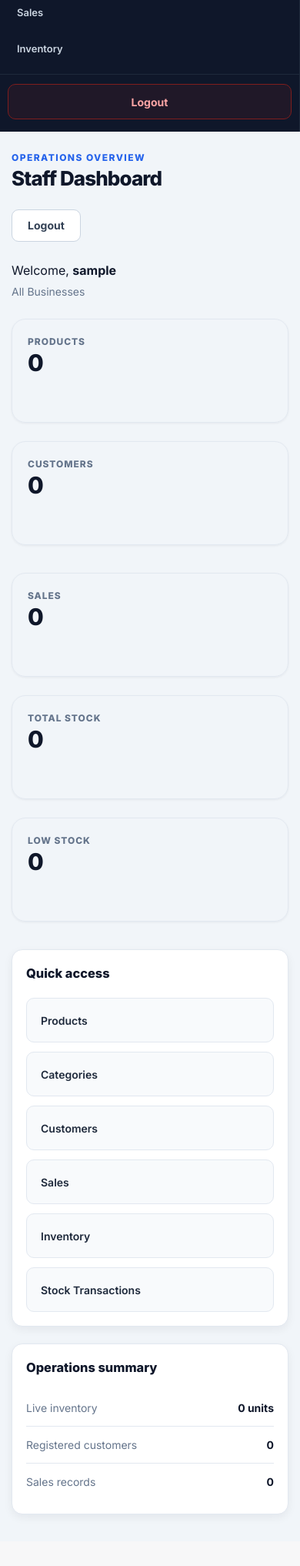
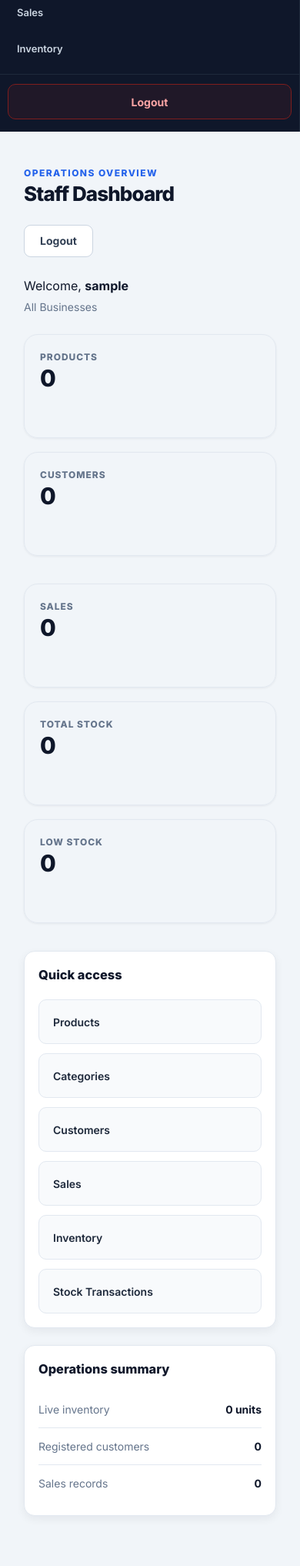
Before and after one commit to melvjoy-svg/CloudStock, a Django app: page /dashboard/ in a window 390 px wide. Shown: the part 287-2321 px from the top of the page at 77% size. Before the commit the page ends 2259 px from the top, so only its background shows below. Run offline with Django 5.2, Linux system fonts and the light colour scheme; the visitor is signed in with stand-in values (Sample User, id 1).

Commit message:
Fix responsive dashboard layout

```diff
--- a/static/css/style.css
+++ b/static/css/style.css
@@ -2043,3 +2043,64 @@ textarea:focus {
     }
 
 }
+/* =========================================================
+   CLOUDSTOCK DASHBOARD - FINAL RESPONSIVE 4-COLUMN LAYOUT
+   ========================================================= */
+
+.stats-grid {
+    display: grid !important;
+    grid-template-columns: repeat(4, minmax(0, 1fr)) !important;
+    gap: 18px !important;
+    width: 100% !important;
+}
+
+.secondary-grid {
+    display: grid !important;
+    grid-template-columns: repeat(4, minmax(0, 1fr)) !important;
+    gap: 18px !important;
+    width: 100% !important;
+}
+
+.stat-card {
+    width: 100% !important;
+    min-width: 0 !important;
+}
+
+.panel-grid {
+    display: grid !important;
+    grid-template-columns: 1.3fr 1fr !important;
+    gap: 22px !important;
+    width: 100% !important;
+}
+
+/* Laptop / tablet */
+@media (max-width: 1200px) {
+    .stats-grid,
+    .secondary-grid {
+        grid-template-columns: repeat(3, minmax(0, 1fr)) !important;
+    }
+}
+
+/* Tablet */
+@media (max-width: 900px) {
+    .stats-grid,
+    .secondary-grid {
+        grid-template-columns: repeat(2, minmax(0, 1fr)) !important;
+    }
+
+    .panel-grid {
+        grid-template-columns: 1fr !important;
+    }
+}
+
+/* Mobile */
+@media (max-width: 600px) {
+    .stats-grid,
+    .secondary-grid {
+        grid-template-columns: 1fr !important;
+    }
+
+    .main-content {
+        padding: 20px 16px 30px !important;
+    }
+}
```
